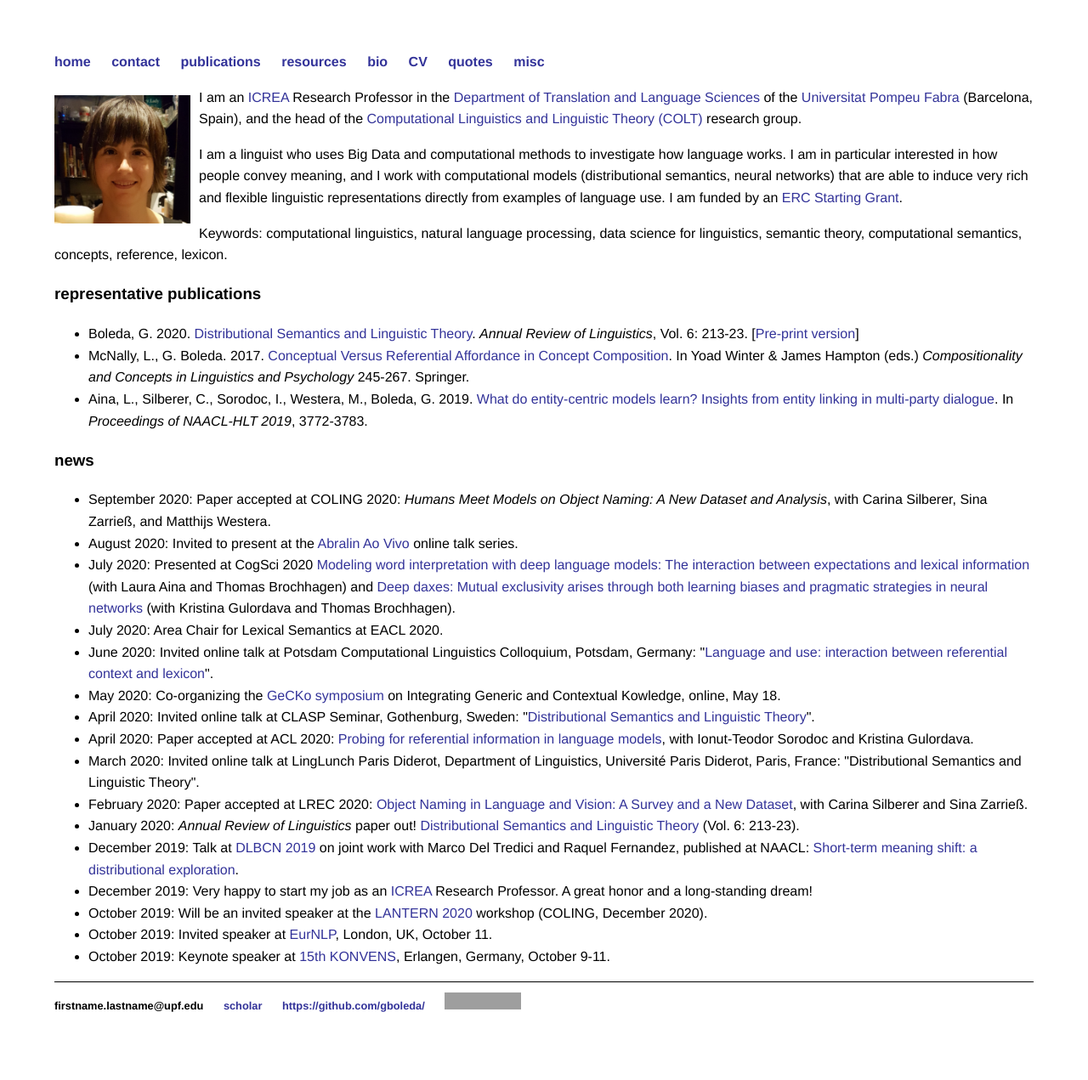
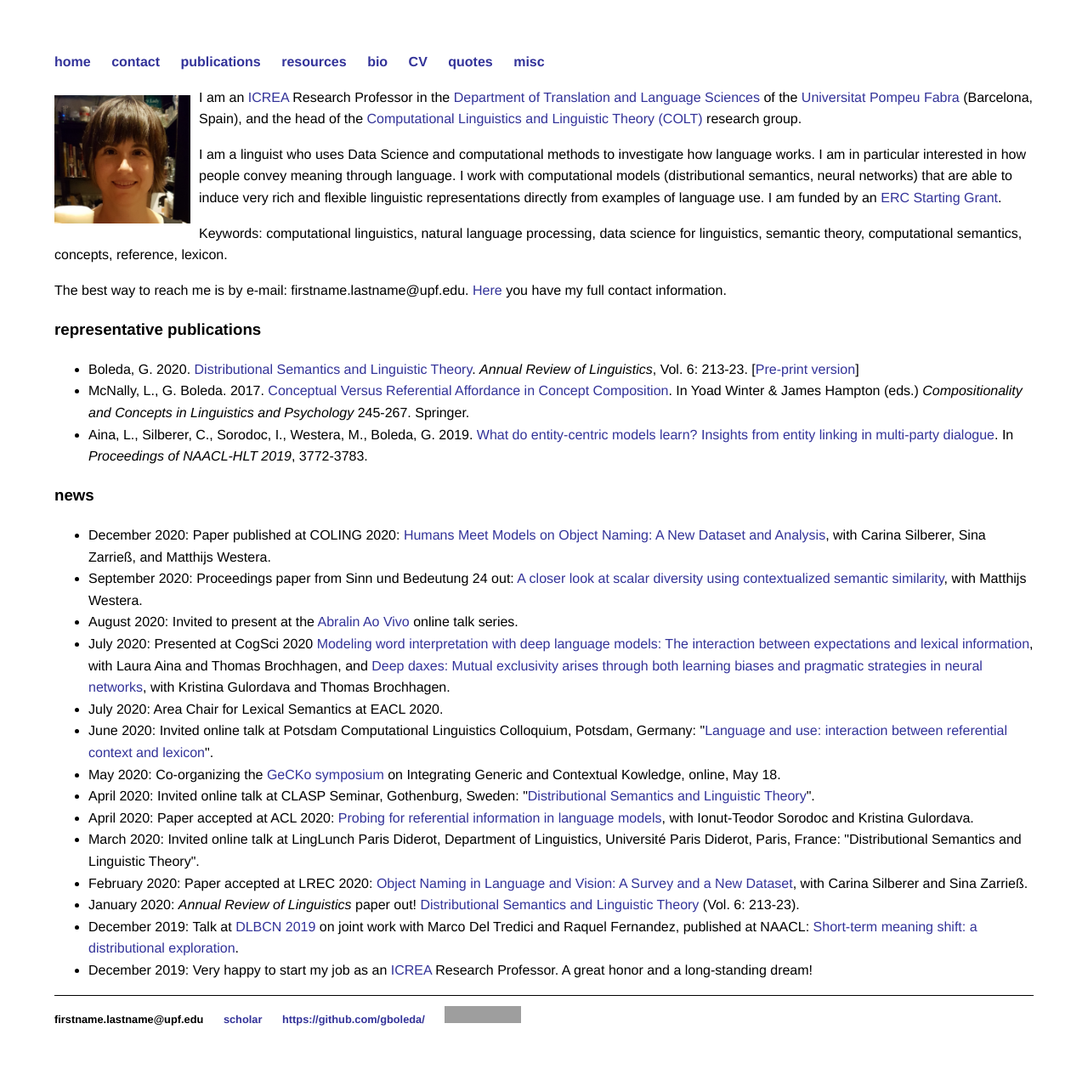
Before and after one commit to gboleda/gboleda.github.io, a Jekyll site: the page built from index.html, in a window 1280 px wide. Shown: the whole page at 85% size. Built offline with Jekyll 4.4.1, drawn with Linux system fonts in a browser that asks for light colours; grey boxes are pictures that could not be loaded.

Commit message:
updates in activities, publications

```diff
--- a/index.html
+++ b/index.html
@@ -10,12 +10,13 @@ title: Gemma Boleda
 	<a href="https://www.upf.edu">Universitat Pompeu Fabra</a> (Barcelona, Spain),
 and the head of the <a href="https://www.upf.edu/web/colt/">Computational Linguistics and Linguistic Theory (COLT)</a> research group.</p>
 
-<p>I am a linguist who uses Big Data and computational methods to investigate how language works. I am in particular interested in how people convey meaning, and I work with computational models (distributional semantics, neural networks) that are able to induce very rich and flexible linguistic representations directly from examples of language use.
+<p>I am a linguist who uses Data Science and computational methods to investigate how language works. I am in particular interested in how people convey meaning through language. I work with computational models (distributional semantics, neural networks) that are able to induce very rich and flexible linguistic representations directly from examples of language use.
   I am funded by an <a href="https://www.upf.edu/web/amore">ERC Starting Grant</a>.</p>
 
 <p>Keywords: computational linguistics, natural language processing, data science for linguistics, semantic theory, computational semantics, concepts, reference, lexicon.
 </p>
-<!--The best way to reach me is by e-mail: firstname.lastname@upf.edu.</p>-->
+
+<p>The best way to reach me is by e-mail: firstname.lastname@upf.edu. <a href="/contact.html">Here</a> you have my full contact information.</p>
 
 <h3>representative publications</h3>
 <ul>
@@ -33,9 +34,10 @@ In <i>Proceedings of NAACL-HLT 2019</i>, 3772-3783.
 
 <h3>news</h3>
 <ul>
-  <li>September 2020: Paper accepted at COLING 2020: <i>Humans Meet Models on Object Naming: A New Dataset and Analysis</i>, with Carina Silberer, Sina Zarrieß, and Matthijs Westera.</li>
+  <li>December 2020: Paper published at COLING 2020: <a href="https://www.aclweb.org/anthology/2020.coling-main.172.pdf">Humans Meet Models on Object Naming: A New Dataset and Analysis</a>, with Carina Silberer, Sina Zarrieß, and Matthijs Westera.</li>
+  <li>September 2020: Proceedings paper from Sinn und Bedeutung 24 out: <a href="https://ojs.ub.uni-konstanz.de/sub/index.php/sub/article/view/908/834">A closer look at scalar diversity using contextualized semantic similarity</a>, with Matthijs Westera.</li>
   <li>August 2020: Invited to present at the <a href="http://aovivo.abralin.org/en/">Abralin Ao Vivo</a> online talk series.</li>
-  <li>July 2020: Presented at CogSci 2020 <a href="https://cognitivesciencesociety.org/cogsci20/papers/0319/0319.pdf">Modeling word interpretation with deep language models: The interaction between expectations and lexical information</a> (with Laura Aina and Thomas Brochhagen) and <a href="https://cognitivesciencesociety.org/cogsci20/papers/0479/0479.pdf">Deep daxes: Mutual exclusivity arises through both learning biases and pragmatic strategies in neural networks</a> (with Kristina Gulordava and Thomas Brochhagen).</li>
+  <li>July 2020: Presented at CogSci 2020 <a href="https://cognitivesciencesociety.org/cogsci20/papers/0319/0319.pdf">Modeling word interpretation with deep language models: The interaction between expectations and lexical information</a>, with Laura Aina and Thomas Brochhagen, and <a href="https://cognitivesciencesociety.org/cogsci20/papers/0479/0479.pdf">Deep daxes: Mutual exclusivity arises through both learning biases and pragmatic strategies in neural networks</a>, with Kristina Gulordava and Thomas Brochhagen.</li>
   <li>July 2020: Area Chair for Lexical Semantics at EACL 2020.</li>
   <li>June 2020: Invited online talk at Potsdam Computational Linguistics Colloquium, Potsdam, Germany: "<a href="https://www.dropbox.com/s/s2iurk8owht9fap/gboleda-potsdam-june-2020.pdf">Language and use: interaction between referential context and lexicon</a>".</li>
   <li>May 2020: Co-organizing the <a href="https://sites.google.com/view/gecko2020">GeCKo symposium</a> on Integrating Generic and Contextual Kowledge, online, May 18.</li>
@@ -48,7 +50,4 @@ In <i>Proceedings of NAACL-HLT 2019</i>, 3772-3783.
       Distributional Semantics and Linguistic Theory</a> (Vol. 6: 213-23).</li>
   <li>December 2019: Talk at <a href="https://sites.google.com/view/dlbcn2019">DLBCN 2019</a> on joint work with Marco Del Tredici and Raquel Fernandez, published at NAACL: <a href="https://www.aclweb.org/anthology/N19-1210">Short-term meaning shift: a distributional exploration</a>.</li>
   <li>December 2019: Very happy to start my job as an <a href="https://www.icrea.cat">ICREA</a> Research Professor. A great honor and a long-standing dream!</li>
-  <li>October 2019: Will be an invited speaker at the <a href="https://www.lantern.uni-saarland.de/2020">LANTERN 2020</a> workshop (COLING, December 2020).
-  <li>October 2019: Invited speaker at <a href="https://www.eurnlp.org/">EurNLP</a>, London, UK, October 11.</li>
-  <li>October 2019: Keynote speaker at <a href="http://2019.konvens.org/">15th KONVENS</a>, Erlangen, Germany, October 9-11.</li>
 </ul>
```
Also changed, not shown: pubs/index.html (+11 -9 lines).
